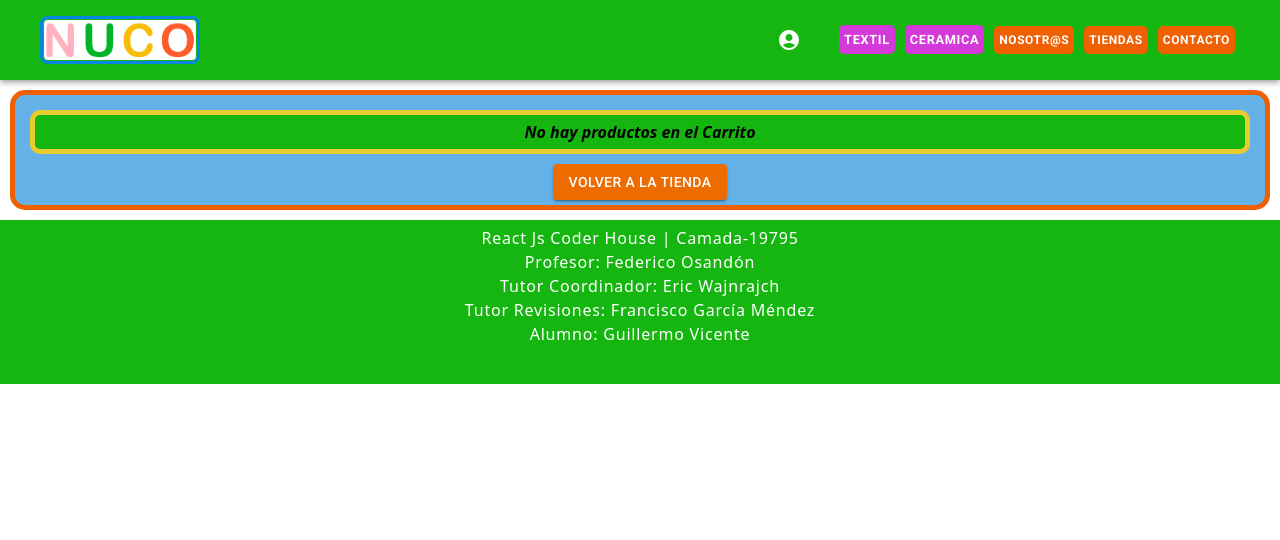
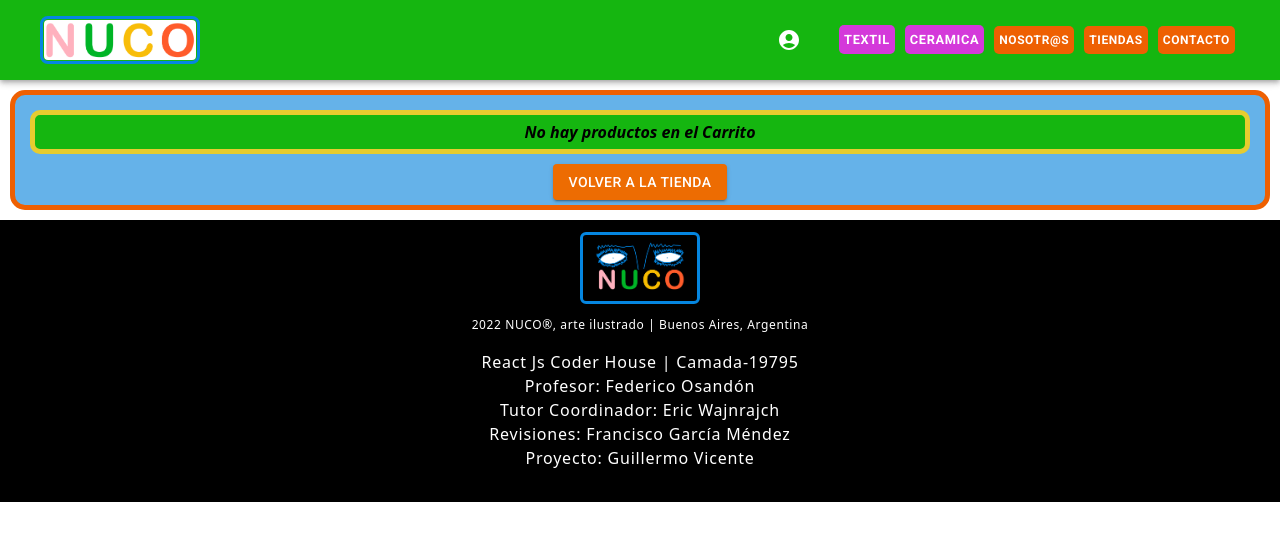
Before and after one commit to guillermovicenteprieto/tiendaNuco-React-GuillermoVicente, a React (Create React App) app: page /cart in a window 1280 px wide. Shown: the top 540 px of the page. Built offline with nearby package versions, Linux system fonts and the light colour scheme.

Commit message:
Deliver Challenge 'Item Collection'. Connecting the new Google Firestore ItemCollection to the ItemListContainer and ItemDetailContainer.

```diff
--- a/src/components/Footer/Footer.css
+++ b/src/components/Footer/Footer.css
@@ -1,12 +1,18 @@
 .footerClass {
     text-align: center;
-    background-color: #15b610;
 }
 
 .addressClass {
     color: #ffffff;
-    font-size: 1em;
-    font-weight: 500;
+    font-size: .75em;
     text-align: center;
     letter-spacing: .05em;
 }
+
+.addressClassCursada {
+    color: #ffffff;
+    font-size: 1em;
+    text-align: center;
+    letter-spacing: .05em;
+    padding-bottom: 1em;
+}
--- a/src/components/Footer/Footer.jsx
+++ b/src/components/Footer/Footer.jsx
@@ -1,17 +1,32 @@
 import "./Footer.css";
+import Box from "@mui/material/Box";
+import { Link } from "react-router-dom";
 
 const Footer = () => {
   return (
     <footer className="footerClass">
+      <Box sx={{ backgroundColor: "black" }} position="static">
         <address className="addressClass">
+          <Link to="/">
+            <img
+              className="logoPrincipal"
+              src="../nucologoOjos.png"
+              title="NUCO arte ilustrado"
+              alt="NUCO arte ilustrado"
+            />
+          </Link>
+          <p>2022 NUCO®, arte ilustrado | Buenos Aires, Argentina</p>
+        </address>
+        <address className="addressClassCursada">
           <p>
             React Js Coder House | Camada-19795
             <br /> Profesor: Federico Osandón
             <br /> Tutor Coordinador: Eric Wajnrajch
-          <br /> Tutor Revisiones: Francisco García Méndez
-          <br /> Alumno: Guillermo Vicente
+            <br /> Revisiones: Francisco García Méndez
+            <br /> Proyecto: Guillermo Vicente
           </p>
         </address>
+      </Box>
     </footer>
   );
 };
--- a/src/components/ItemListContainer/ItemListContainer.css
+++ b/src/components/ItemListContainer/ItemListContainer.css
@@ -7,6 +7,7 @@
     background-color:#ffb7f3;
     color: #000000;
     font-weight: bolder;
+    height: 100vw;
 };
 .itemListContainer{
     border: 3px solid orange;
--- a/src/components/Nosotros/Nosotros.css
+++ b/src/components/Nosotros/Nosotros.css
@@ -1,5 +1,5 @@
 .titleComponent{
-    border-radius: 20px;
+    border-radius: 10px;
     border : solid 5px #e7cc2f;
     padding: 5px;
     color: #000000;
@@ -12,9 +12,10 @@
     border: 5px solid #ee6002;
     border-radius: 15px;
     text-align: center;
-    margin: 10px;
+    margin: 5px;
     padding: 5px;
     background-color:#528be7;
+    min-height: 65vh;
     }
 
 .teamListCard{
--- a/src/components/Nosotros/Nosotros.jsx
+++ b/src/components/Nosotros/Nosotros.jsx
@@ -21,7 +21,7 @@ const Nosotros = () => {
       {
         <div
           style={{
-            margin: "30px",
+            // margin: "30px",
             display: "flex",
             flexWrap: "wrap",
             justifyContent: "space-around",
--- a/src/components/Tiendas/Tiendas.css
+++ b/src/components/Tiendas/Tiendas.css
@@ -12,9 +12,11 @@
     border: 5px solid #ee6002;
     border-radius: 15px;
     text-align: center;
-    margin: 10px;
+    margin: 5px;
     padding: 5px;
-    background-color:#528be7;}
+    background-color:#528be7;
+    min-height: 65vh;
+}
 
 .teamListCard{
     margin: 20px;
--- a/src/index.css
+++ b/src/index.css
@@ -25,21 +25,6 @@ code {
   border-left: solid 3px #0586e0;
   border-radius: .5em;
   margin: 1em;
-}
-
-.footerClass {
-padding: 5px;
-text-align: center;
-font-size: 1em;
-background-color: black;
-}
-
-.addressClass {
-padding: 1px;
-color: #ffffff;
-font-size: 1em;
-text-align: center;
-letter-spacing: .05em;
 }
 
 /* estilos de componente Header */
@@ -79,15 +64,6 @@ color:  #153757;
 font-size: 1em;
 font-weight: bold;
 
-}
-
-.tienda {
-margin: 10px;
-border-radius: 10px;
-padding: 20px;
-height: 20px;
-color: #ffffff;
-background-color: #15b610;
 }
 
 .navbarLinks {
@@ -150,4 +126,5 @@ text-align: center;
 margin: 5px;
 padding: 5px;
 background-color:#528be7;
+min-height: 65vh;
 }
```
Also changed, not shown: src/components/ItemDetailContainer/ItemDetailContainer.jsx (+2 -5 lines), src/components/ItemListContainer/ItemListContainer.jsx (+3 -9 lines), src/components/NavBar/NavBar.jsx (+2 -6 lines), public/nucologoOjos.png (added), 1 other file (tests, documents, lock files or other folders). Lines whose indentation alone changed are shown as unchanged.
